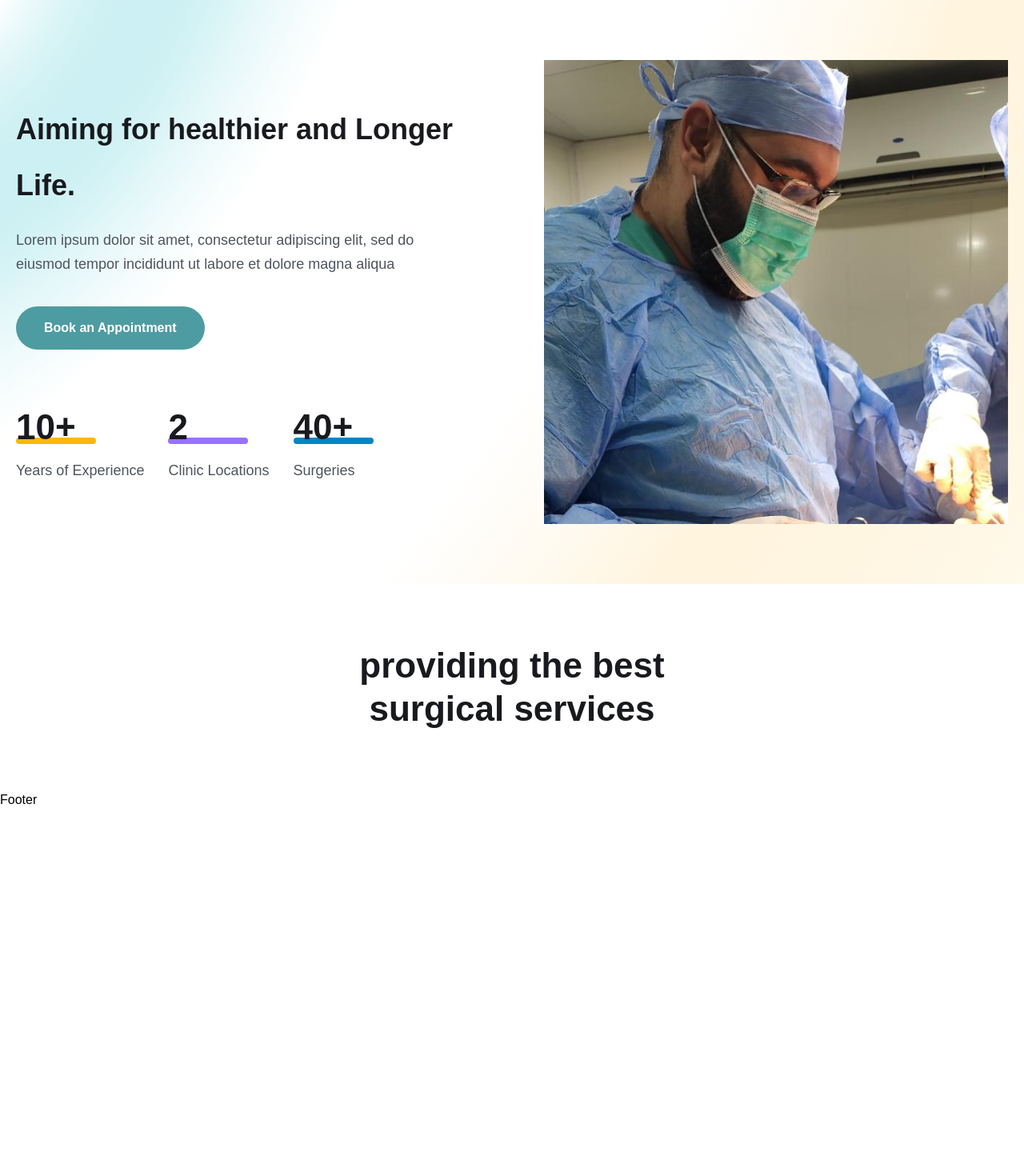
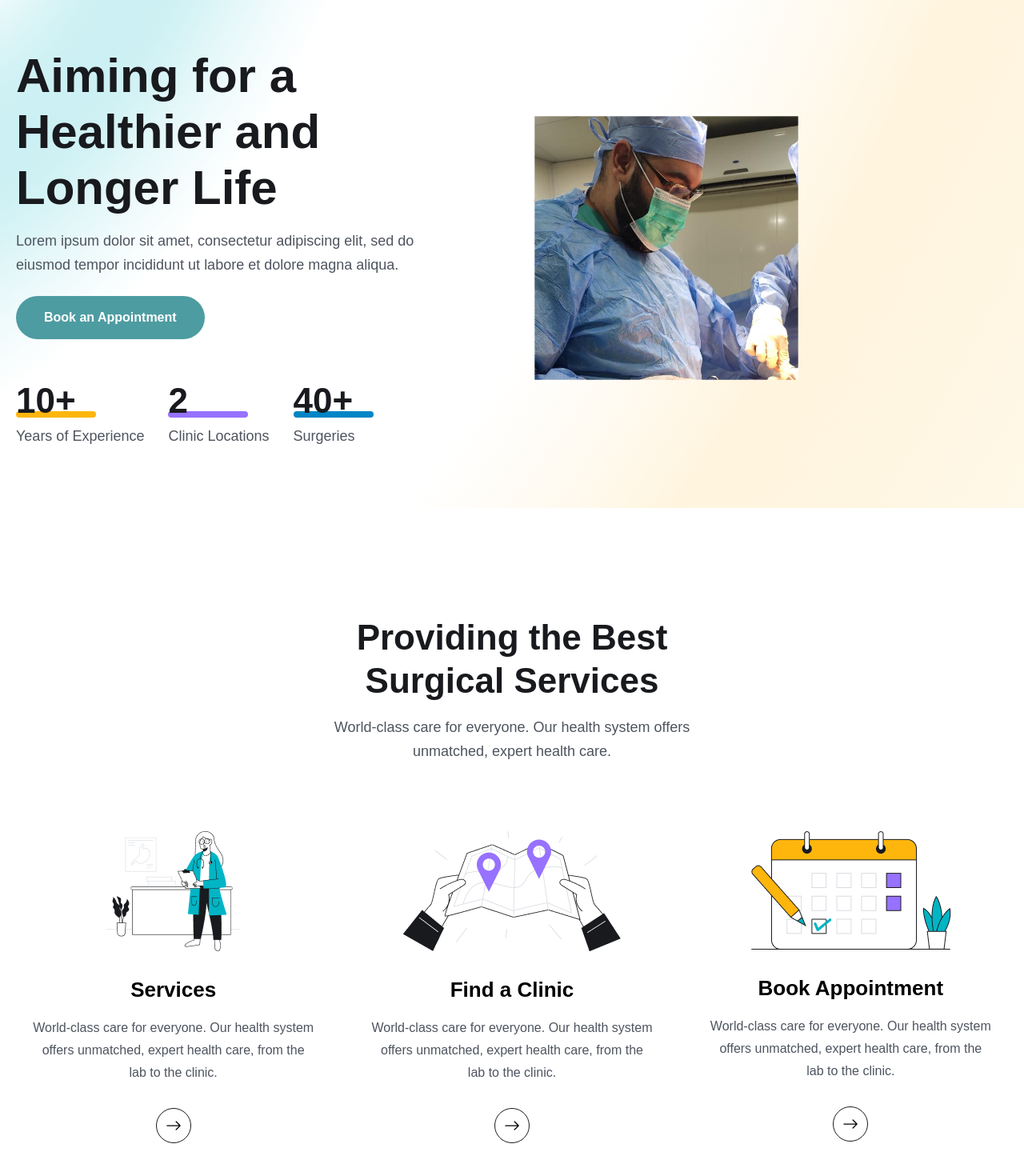
Before and after one commit to Nouranaymanaly/Clinic-Booking_App, a React (Vite) app in the folder frontend/: page / in a window 1280 px wide. Shown: the part 100-1570 px from the top of the page at 80% size. Before the commit the page ends 1112 px from the top, so only its background shows below. Built offline with nearby package versions, Linux system fonts and the light colour scheme.

Commit message:
Editing home page

```diff
--- a/frontend/src/App.css
+++ b/frontend/src/App.css
@@ -17,6 +17,7 @@
   top: 0;
   left: 0;
   z-index: 99999;
+  background: white;
   box-shadow: 3px 3px -8px 3px #ddd;
 }
 
--- /dev/null
+++ b/frontend/src/components/About/About.jsx
@@ -0,0 +1,9 @@
+import React from 'react'
+
+const About = () => {
+  return (
+    <div>About</div>
+  )
+}
+
+export default About
--- a/frontend/src/pages/Home.jsx
+++ b/frontend/src/pages/Home.jsx
@@ -1,77 +1,129 @@
 import React from 'react'
 import DocImg from '../assets/images/doctor-img.png'
-import DocImg2 from '../assets/images/doctor-img.png'
-import DocImg3 from '../assets/images/doctor-img.png'
+import icon01 from '../assets/images/icon01.png'
+import icon02 from '../assets/images/icon02.png'
+import icon03 from '../assets/images/icon03.png'
+import { Link } from 'react-router-dom';
+import { BsArrowRight } from 'react-icons/bs'
 
 const Home = () => {
   return (
     <>
-    <>
-<section className="clinic__section pt-[60p×] 2xl:h-[800px]">
-  <div className="container">
-    <div className="flex flex-col lg:flex-row gap-[90px] items-center justify-between">
+      <section className="clinic__section pt-[60px] 2xl:h-[800px]">
+        <div className="container mx-auto">
+          <div className="flex flex-col lg:flex-row gap-[60px] items-center justify-between">
             {/* SECTION */}
             <div>
-
               {/* INTRO */}
               <div className="lg:w-[570px]">
                 {/* header */}
-          <h1 className="text-[36px] leading-[46px] text-headingColor font-[800] md: text-[60p×] md:leading-[70px]"> Aiming for healthier and Longer Life. </h1>
-          {/* discription */}
-          <p className='text__para'> Lorem ipsum dolor sit amet, consectetur adipiscing elit, sed do eiusmod tempor incididunt ut labore et dolore magna aliqua </p>
+                <h1 className="text-[36px] leading-[46px] text-headingColor font-[800] md:text-[60px] md:leading-[70px]">
+                  Aiming for a Healthier and Longer Life
+                </h1>
+                {/* description */}
+                <p className='text__para mt-4'>
+                  Lorem ipsum dolor sit amet, consectetur adipiscing elit, sed do eiusmod tempor incididunt ut labore et dolore magna aliqua.
+                </p>
                 {/* booking button */}
-          <button className='btn'> Book an Appointment</button>
+                <Link to='/clinics'>
+                  <button className='btn mt-6'>Book an Appointment</button>
+                </Link>
               </div>
 
               {/* STATS */}
-        <div className="mt-[30px] lg:mt-[70px] flex flex-col lg:flex-row lg:items-center gap-5 lg:gap-[30px]">
-
+              <div className="mt-[30px] lg:mt-[50px] flex flex-col lg:flex-row lg:items-center gap-5 lg:gap-[30px]">
                 {/* Experience */}
                 <div>
-            <h2 className="text-[36px] leading-[56px] lg:text-[44px] lg:leading-[54px] font-[700] text-headingColor">10+</ h2>
+                  <h2 className="text-[36px] leading-[46px] lg:text-[44px] lg:leading-[54px] font-[700] text-headingColor">10+</h2>
                   <span className="w-[100px] h-2 bg-yellowColor rounded-full block mt-[-14px]"></span>
-            <p className='text__para'> Years of Experience</p>
+                  <p className='text__para mt-2'>Years of Experience</p>
                 </div>
 
                 {/* Locations */}
                 <div>
-            <h2 className="text-[36px] leading-[56px] lg:text-[44px] lg:leading-[54px] font-[700] text-headingColor">2</ h2>
+                  <h2 className="text-[36px] leading-[46px] lg:text-[44px] lg:leading-[54px] font-[700] text-headingColor">2</h2>
                   <span className="w-[100px] h-2 bg-purpleColor rounded-full block mt-[-14px]"></span>
-            <p className='text__para'> Clinic Locations</p>
+                  <p className='text__para mt-2'>Clinic Locations</p>
                 </div>
 
                 {/* Surgeries */}
                 <div>
-            <h2 className="text-[36px] leading-[56px] lg:text-[44px] lg:leading-[54px] font-[700] text-headingColor">40+</ h2>
+                  <h2 className="text-[36px] leading-[46px] lg:text-[44px] lg:leading-[54px] font-[700] text-headingColor">40+</h2>
                   <span className="w-[100px] h-2 bg-irisBlueColor rounded-full block mt-[-14px]"></span>
-            <p className='text__para'> Surgeries</p>
+                  <p className='text__para mt-2'>Surgeries</p>
                 </div>
-
-        </div>
-
-      </div>
-      {/* IMG */}
-      <div className='flex gap-[30px] justify-end'>
-        <div>
-          <img className='w-full' src={DocImg} alt="" />
               </div>
             </div>
 
+            {/* IMG */}
+            <div className='flex justify-end'>
+              <div>
+                <img className='w-[80%] lg:w-[60%] scale-[0.9]' src={DocImg} alt="" />
+              </div>
+            </div>
           </div>
         </div>
       </section>
 
-<section>
-  <div className="container">
-    <div className='lg:w-[470px] mx-auto'>
-      <h2 className = 'heading text-center text-headingcolor'> providing the best surgical services</h2>
-
+      {/* SERVICES SECTION */}
+      <section className="mt-[60px]">
+        <div className="container mx-auto">
+          <div className='lg:w-[470px] mx-auto text-center'>
+            <h2 className='heading text-headingColor'>Providing the Best Surgical Services</h2>
+            <p className="text__para mt-4">World-class care for everyone. Our health system offers unmatched, expert health care.</p>
           </div>
 
+          <div className="grid grid-cols-1 md:grid-cols-2 lg:grid-cols-3 gap-5 lg:gap-[30px] mt-[30px] lg:mt-[55px]">
+            {/* Service Cards */}
+            <div className='py-[30px] px-5'>
+              <div className='flex items-center justify-center'>
+                <img src={icon01} alt="" />
+              </div>
+              <div className='mt-[30px] text-center'>
+                <h2 className='text-[26px] leading-9 text-headerColor font-[700]'>Services</h2>
+                <p className='text-[16px] leading-7 text-textColor font-[400] mt-4'>
+                  World-class care for everyone. Our health system offers unmatched, expert health care, from the lab to the clinic.
+                </p>
+                <Link to='/services' className="w-[44px] h-[44px] rounded-full border border-solid border-[#181A1E] mt-[30px] mx-auto flex items-center justify-center group hover:bg-primaryColor hover:border-none">
+                  <BsArrowRight className='group-hover:text-white w-6 h-5' />
+                </Link>
+              </div>
+            </div>
 
+            {/* Finging clinic */}
+            <div className='py-[30px] px-5'>
+              <div className='flex items-center justify-center'>
+                <img src={icon02} alt="" />
+              </div>
+              <div className='mt-[30px] text-center'>
+                <h2 className='text-[26px] leading-9 text-headerColor font-[700]'>Find a Clinic</h2>
+                <p className='text-[16px] leading-7 text-textColor font-[400] mt-4'>
+                  World-class care for everyone. Our health system offers unmatched, expert health care, from the lab to the clinic.
+                </p>
+                <Link to='/clinics' className="w-[44px] h-[44px] rounded-full border border-solid border-[#181A1E] mt-[30px] mx-auto flex items-center justify-center group hover:bg-primaryColor hover:border-none">
+                  <BsArrowRight className='group-hover:text-white w-6 h-5' />
+                </Link>
+              </div>
+            </div>
+
+            {/* Book */}
+            <div className='py-[30px] px-5'>
+              <div className='flex items-center justify-center'>
+                <img src={icon03} alt="" />
+              </div>
+              <div className='mt-[30px] text-center'>
+                <h2 className='text-[26px] leading-9 text-headerColor font-[700]'>Book Appointment</h2>
+                <p className='text-[16px] leading-7 text-textColor font-[400] mt-4'>
+                  World-class care for everyone. Our health system offers unmatched, expert health care, from the lab to the clinic.
+                </p>
+                <Link to='/clinics' className="w-[44px] h-[44px] rounded-full border border-solid border-[#181A1E] mt-[30px] mx-auto flex items-center justify-center group hover:bg-primaryColor hover:border-none">
+                  <BsArrowRight className='group-hover:text-white w-6 h-5' />
+                </Link>
+              </div>
+            </div>
+          </div>
         </div>
       </section>
-    </>
     </>
   )
 }
```
Lines whose indentation alone changed are shown as unchanged.
